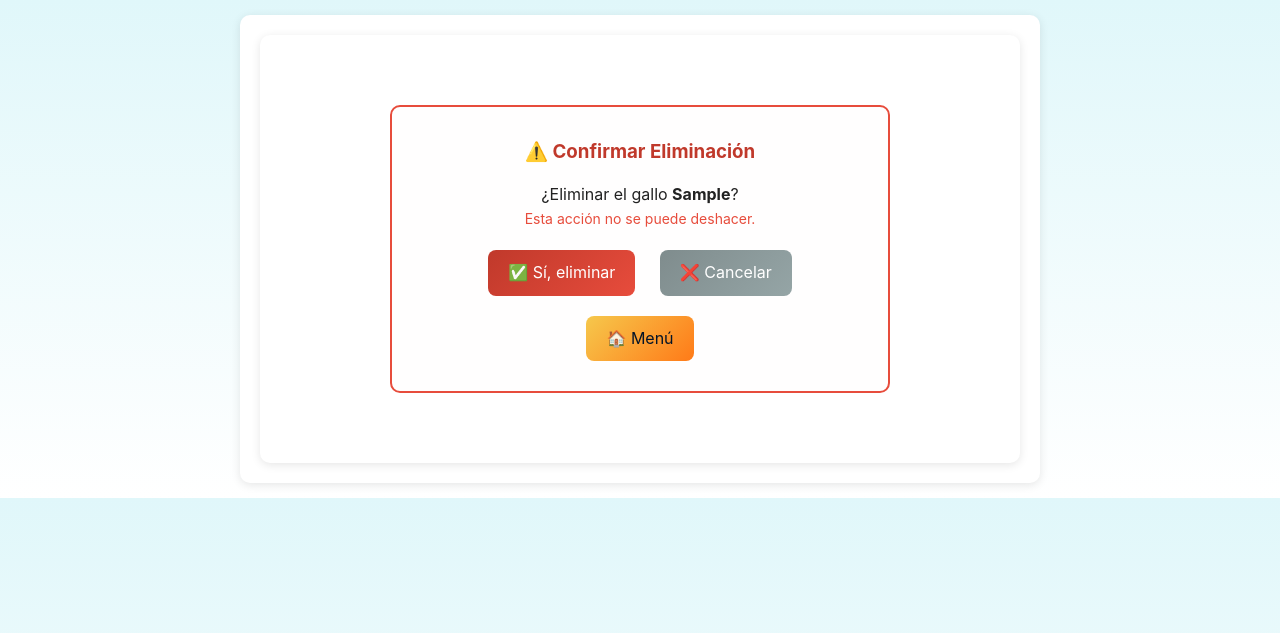
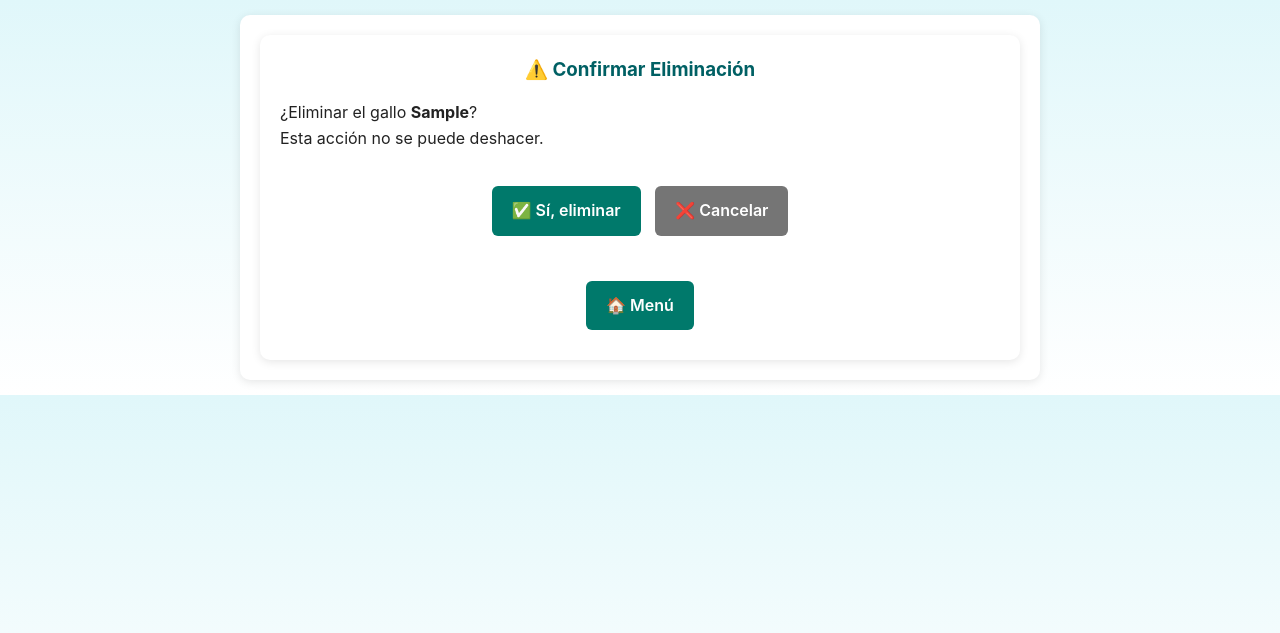
Before and after one commit to danny437/GalloFinoRD, a Flask app: template templates/eliminar_gallo.html in a window 1280 px wide. Shown: the top 633 px of the page. Run offline with Flask 3, Linux system fonts and the light colour scheme; the template is opened without the code that fills it: most values are stand-ins (such as "Sample title", 1, 10 or a date in 2020).

Commit message:
Update eliminar_gallo.html

```diff
--- a/templates/eliminar_gallo.html
+++ b/templates/eliminar_gallo.html
@@ -5,16 +5,16 @@
 
 {% block content %}
 <div class="container">
-  <div class="card" style="background:rgba(255,245,245,0.1); border-radius:10px; padding:30px; border:2px solid #e74c3c; max-width:500px; margin:50px auto; text-align:center;">
-    <h3 style="color:#c0392b;">⚠️ Confirmar Eliminación</h3>
+  <div class="card advertencia">
+    <h3>⚠️ Confirmar Eliminación</h3>
     <p>¿Eliminar el gallo <strong>{{ gallo_placa }}</strong>?</p>
-    <p style="color:#e74c3c; font-size:14px;">Esta acción no se puede deshacer.</p>
-    <div class="button-group" style="margin-top:20px;">
-      <a href="{{ url_for('confirmar_eliminar_gallo', id=id) }}" class="btn-ghost" style="display:inline-block; padding:10px 20px; background:linear-gradient(135deg,#c0392b,#e74c3c); color:white; text-decoration:none; border-radius:8px; margin:0 10px;">✅ Sí, eliminar</a>
-      <a href="{{ url_for('lista_gallos') }}" class="btn-ghost" style="display:inline-block; padding:10px 20px; background:linear-gradient(135deg,#7f8c8d,#95a5a6); color:white; text-decoration:none; border-radius:8px; margin:0 10px;">❌ Cancelar</a>
+    <p class="advertencia-texto">Esta acción no se puede deshacer.</p>
+    <div class="acciones-centradas">
+      <a href="{{ url_for('confirmar_eliminar_gallo', id=id) }}" class="btn">✅ Sí, eliminar</a>
+      <a href="{{ url_for('lista_gallos') }}" class="btn btn-secondary">❌ Cancelar</a>
     </div>
-    <div style="margin-top:20px;">
-      <a href="{{ url_for('menu_principal') }}" class="btn-ghost" style="display:inline-block; padding:10px 20px; background:linear-gradient(135deg,#f6c84c,#ff7a18); color:#041428; text-decoration:none; border-radius:8px;">🏠 Menú</a>
+    <div class="acciones-centradas">
+      <a href="{{ url_for('menu_principal') }}" class="btn">🏠 Menú</a>
     </div>
   </div>
 </div>
```
